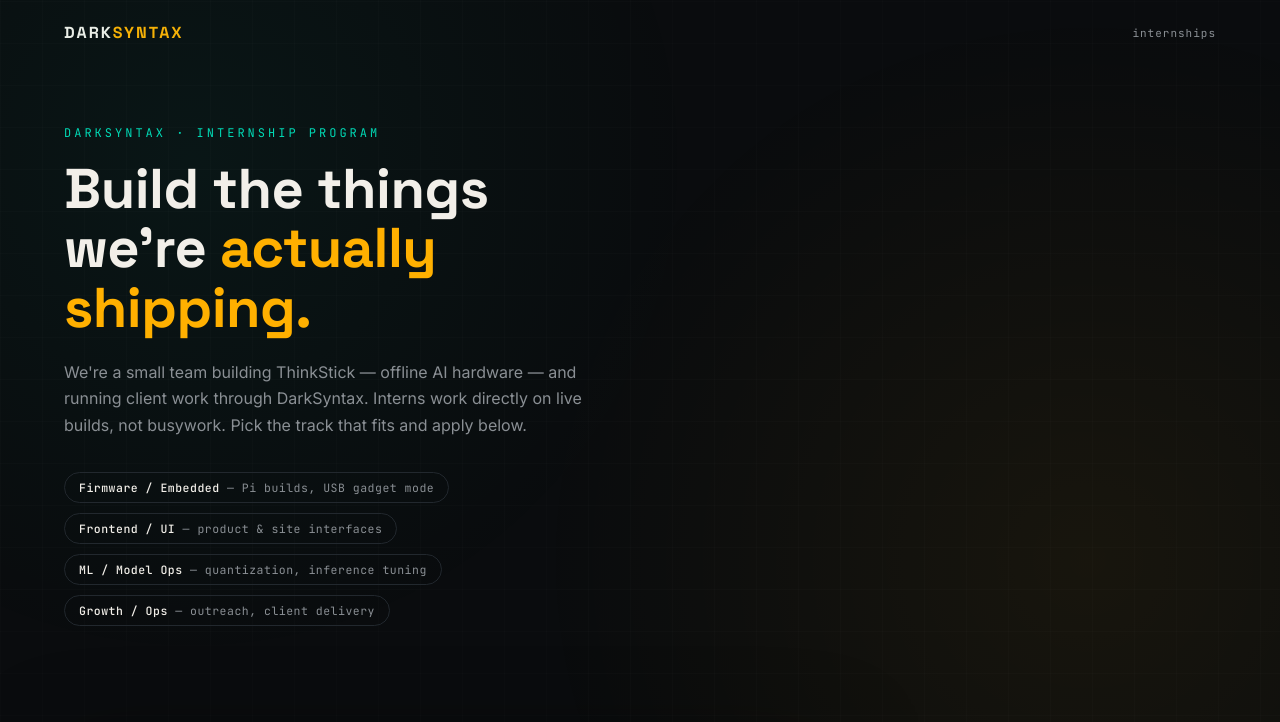
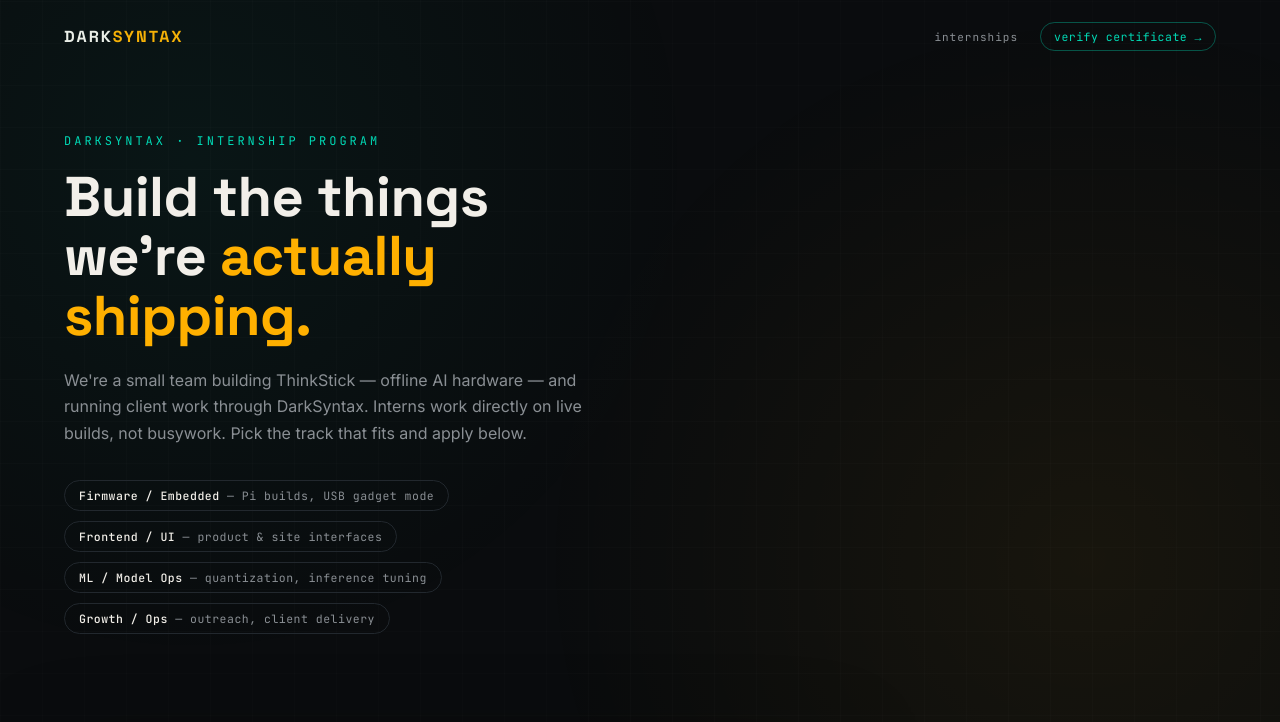
Before and after one commit to sanjjaystars/ThinkStick-intern, a website: page index.html in a window 1280 px wide. Shown: the top 722 px of the page. Drawn offline with Linux system fonts and the light colour scheme.

Commit message:
Add Verify Certificate link (nav + info-strip) to internship site

```diff
--- a/index.html
+++ b/index.html
@@ -91,6 +91,29 @@
         nav .sub {
             color: var(--muted);
             font-size: 11px;
+        }
+
+        nav .nav-right {
+            display: flex;
+            align-items: center;
+            gap: 22px;
+        }
+
+        .nav-verify {
+            font-family: var(--mono);
+            font-size: 11.5px;
+            letter-spacing: 0.5px;
+            color: var(--teal);
+            text-decoration: none;
+            border: 1px solid rgba(0, 217, 181, 0.35);
+            border-radius: 20px;
+            padding: 6px 13px;
+            transition: background .2s ease, color .2s ease, border-color .2s ease;
+        }
+
+        .nav-verify:hover {
+            background: rgba(0, 217, 181, 0.08);
+            border-color: var(--teal);
         }
 
         .hero {
@@ -432,7 +455,7 @@
 
         .info-strip {
             display: grid;
-            grid-template-columns: repeat(3, 1fr);
+            grid-template-columns: repeat(4, 1fr);
             gap: 0 32px;
             font-family: var(--mono);
             font-size: 12px;
@@ -492,7 +515,10 @@
 
     <nav>
         <div class="logo">DARK<span>SYNTAX</span></div>
-        <div class="sub">internships</div>
+        <div class="nav-right">
+            <div class="sub">internships</div>
+            <a class="nav-verify" href="/verify">verify certificate →</a>
+        </div>
     </nav>
 
     <header class="hero">
@@ -622,6 +648,7 @@
         <div><span class="k">MODE</span><span class="v">Remote &amp; on-site (Pondicherry)</span></div>
         <div><span class="k">DURATION</span><span class="v">Flexible, project-based</span></div>
         <div><span class="k">CONTACT</span><span class="v">careers@darksyntax.in</span></div>
+        <div><span class="k">VERIFY</span><span class="v"><a href="/verify" style="color:var(--teal); text-decoration:none;">Verify a certificate →</a></span></div>
     </div>
 
     <footer>
```
